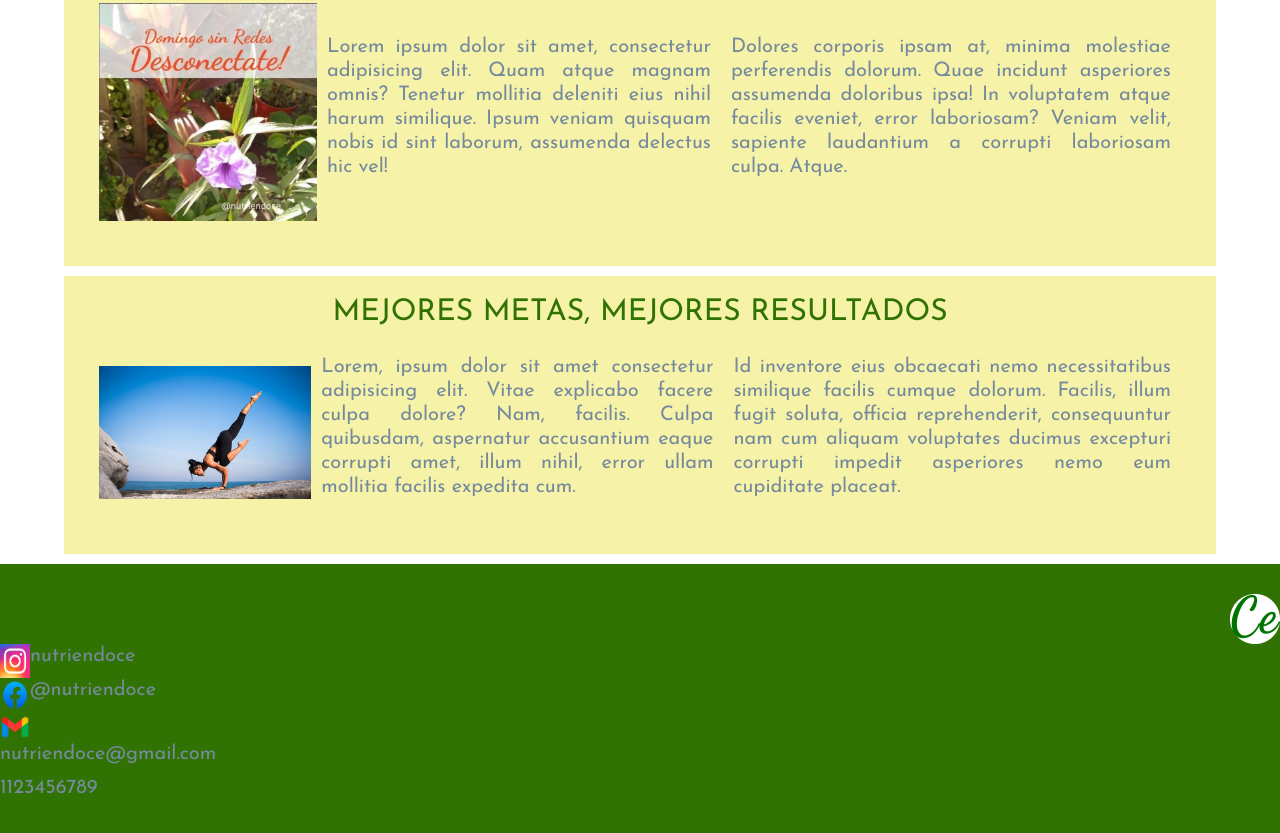
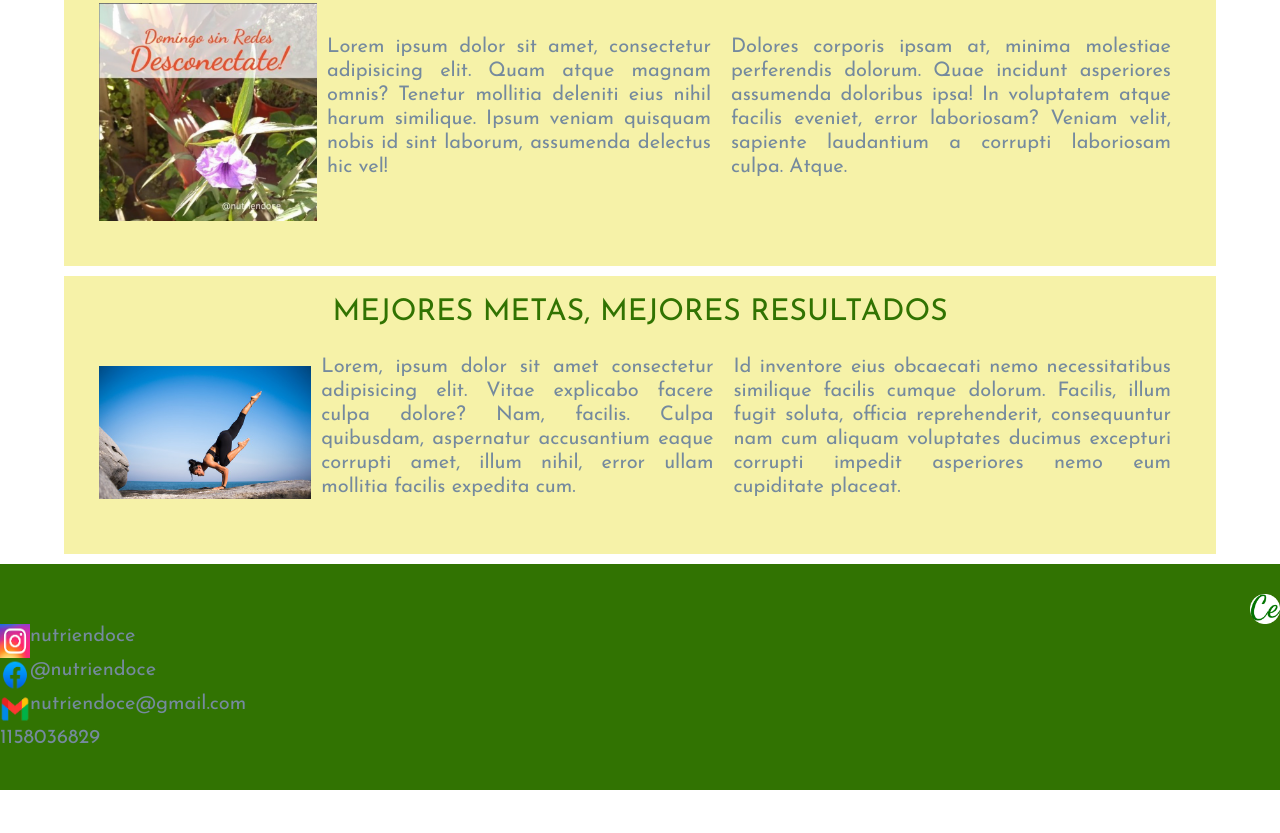
Before and after one commit to NaiaraLN/nutricion-nunez, a plain HTML site: page pages/blog.html in a window 1280 px wide. Shown: the part 1209-2042 px from the top of the page. After the commit the page ends 1999 px from the top, so only its background shows below. Drawn offline with nearby package versions, Linux system fonts and the light colour scheme.

Commit message:
modifico footer de los html y el css de la nav

```diff
--- a/css/style.css
+++ b/css/style.css
@@ -77,6 +77,7 @@ a{
     background-color: rgba(246, 206, 170, 0.75);
     top: 0;
     padding: 10px 30px;
+    z-index: 999;
 }
         .nav ul li{
             list-style: none;
@@ -94,7 +95,6 @@ a{
     width: 150px;
     margin-bottom: 10px;
 }
-
 /* MAIN DE INDEX */
 
 
--- a/pages/blog.html
+++ b/pages/blog.html
@@ -127,23 +127,31 @@
 
     <!-- INICIA FOOTER -->
     <footer class="footer pie">
-            <div class="pie__icon--right">
-                <img src="../img/ce.png" alt="Ícono de NutriendoCe" class="pie__icon--md" >
-            </div>
-            <a href="https://www.instagram.com/nutriendoce/" target="_blank">
+        <div class="pie__icon--right">
+            <img src="../img/ce.png" alt="Ícono de NutriendoCe" class="pie__icon--sm" >
+        </div>
+        <div>
+
+            <a href="https://www.instagram.com/nutriendoce/" target="_blank" >
                 <img src="../img/instagram.jpeg" alt="Instagram de NutriendoCe" class="pie__icon--sm">
                 <p>nutriendoce</p>
             </a>
+
+        </div>
+        <div>
             <a href="https://m.facebook.com/nutriendoce?ref=bookmarks" target="_blank" >
                 <img src="../img/facebook.png" alt="Facebook de NutriendoCe" class="pie__icon--sm">
                 <p>@nutriendoce</p>
             </a>
+        </div>
 
+        <div>
             <img src="../img/gmail.png" alt="Gmail de NutriendoCe" class="pie__icon--sm">
-                <p>nutriendoce@gmail.com</p>
-           <p>1123456789</p>
+            <p>nutriendoce@gmail.com</p>
+        </div>
+       <p>1158036829</p>
 
-        </footer>
+    </footer>
 
     <!-- TERMINA FOOTER -->
 
```
Also changed, not shown: pages/contacto.html (+11 -3 lines), pages/recetas.html (+15 -7 lines), pages/sobre-mi.html (+15 -7 lines).
